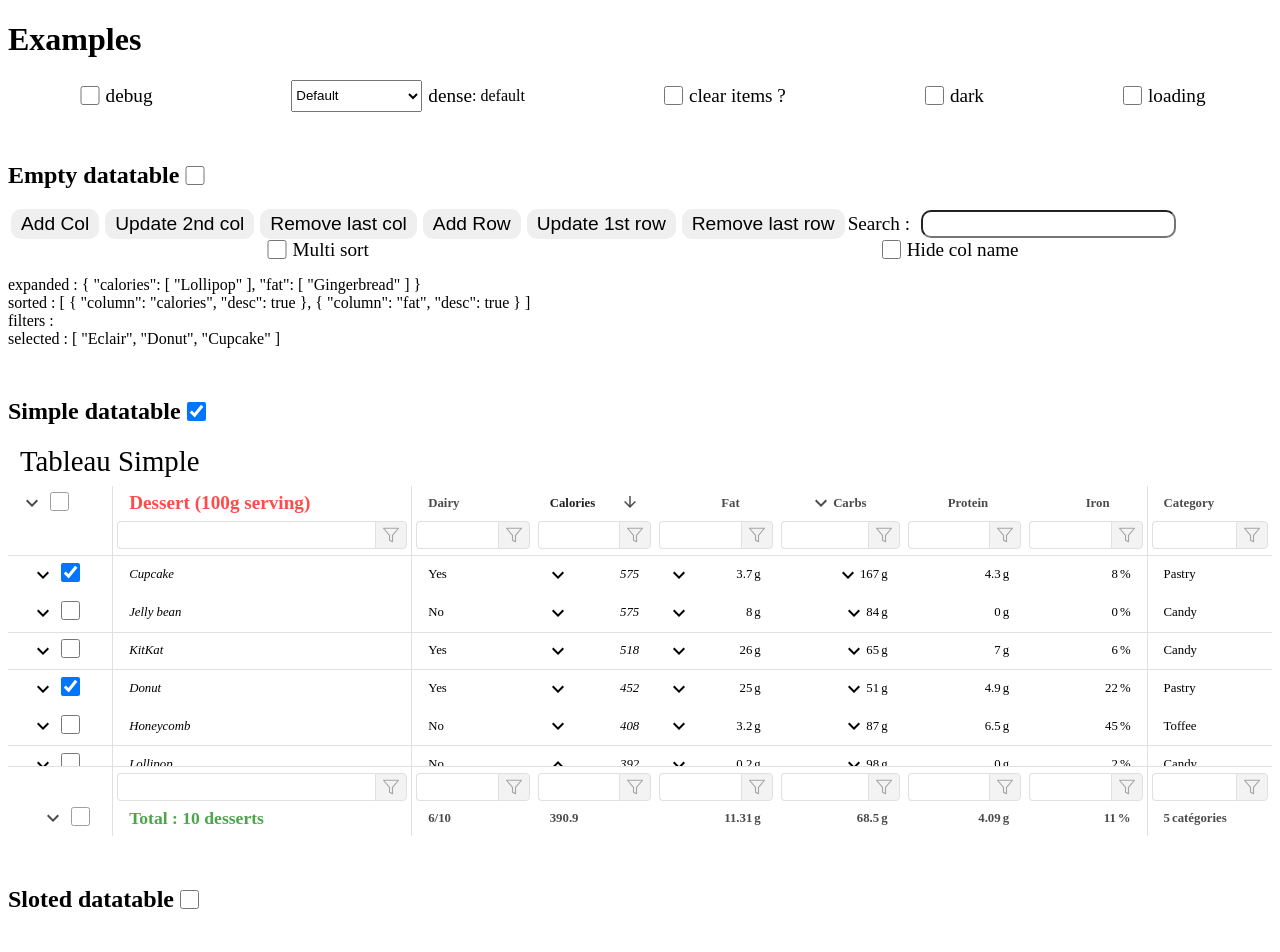
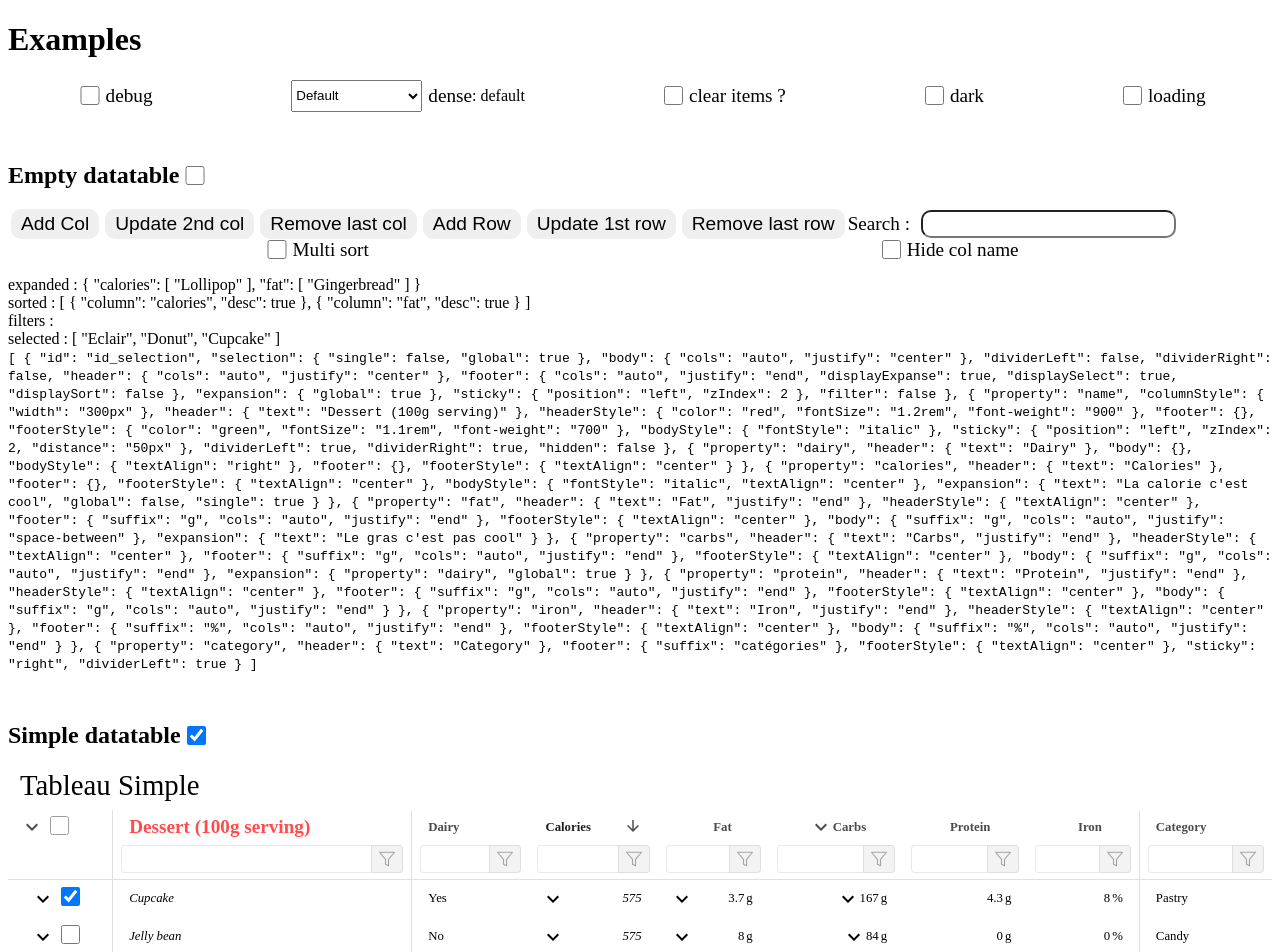
Before and after one commit to BOISSARD/vue3-bc-datatable, a Vue app: page / in a window 1280 px wide. Shown: the top 952 px of the page. Built offline with nearby package versions, Linux system fonts and the light colour scheme.

Commit message:
Work in progress for column filters

```diff
--- a/src/App.vue
+++ b/src/App.vue
@@ -29,7 +29,7 @@
 	<template v-if="tabSimple || tabSloted">
 	<div :style="{ display: 'flex', flexWrap: 'wrap', alignItems: 'center', justifyContent: 'space-around', marginBottom: '15px' }">
 		<div :style="{ flex: '0 0 auto' }"> <button @click="addCol" >Add Col</button> </div>
-		<div :style="{ flex: '0 0 auto' }"> <button @click="update1stCol" >Update 2nd col</button> </div>
+		<div :style="{ flex: '0 0 auto' }"> <button @click="update2ndCol" >Update 2nd col</button> </div>
 		<div :style="{ flex: '0 0 auto' }"> <button @click="removeCol" >Remove last col</button> </div>
 		<div :style="{ flex: '0 0 auto' }"> <button @click="addRow" >Add Row</button> </div>
 		<div :style="{ flex: '0 0 auto' }"> <button @click="update1stRow" >Update 1st row</button> </div>
@@ -42,6 +42,7 @@
 	<div :style="{ width: '100%' }">sorted : {{ sorted }}</div>
 	<div :style="{ width: '100%' }">filters : {{ search }} {{ filters }}</div>
 	<div :style="{ width: '100%' }">selected : {{ selected }}</div>
+	<code>{{ headers }}</code>
 	</template>
 
 <h2 id="tabSimple">Simple datatable <input type="checkbox" v-model="tabSimple"></h2>
@@ -213,7 +214,8 @@ const filters = ref(null)
 const selected = ref<DatatableSelection>(["Eclair", "Donut", "Cupcake"])
 const expanded = ref({ 'calories': ['Lollipop'], 'fat': ['Gingerbread'] })
 
-const headers = computed<Partial<DatatableColumn>[]>(() => ([
+// const headers = computed<Partial<DatatableColumn>[]>(() => ([
+const headers = ref<Partial<DatatableColumn>[]>([
 	{ id:"id_selection", selection: { single: false, global: true },
 		body: { cols: "auto", justify: "center" }, dividerLeft: false, dividerRight: false,
 		header: { cols: "auto", justify: "center" },
@@ -242,7 +244,7 @@ const headers = computed<Partial<DatatableColumn>[]>(() => ([
 	{ property: 'iron', header: { text: 'Iron', justify: "end" }, headerStyle: { textAlign: "center" }, footer: { text: (irons:number[]) => Math.round(average(irons)*10000)/100, suffix: "%", cols: "auto", justify: "end" }, footerStyle: { textAlign: "center" }, body: { text: (iron:number) => Math.round(iron*10000)/100, suffix: "%", cols: "auto", justify: "end" } },
 	{ property: 'category', header: { text: 'Category' }, footer: { text: (categories: string[]) => [...new Set(categories)].length, suffix: "catégories" }, footerStyle: { textAlign: "center" }, sticky: "right", dividerLeft: true },
 	// { header : { text: 'Actions' }, sort: false }
-]))
+])//)
 function average(vals) {
     return Math.round((vals.reduce((a, b) => a + b, 0)/vals.length || 0)*100)/100
 }
@@ -271,12 +273,12 @@ const items = ref<Array<Item>>([
 
 function addCol(){
 	let name = 'Col-'+Math.random().toString(36).substring(2,7)
-	headers.value.push({ property: name, footer: { text: average }, footerStyle: { textAlign: 'center', } })
+	headers.value.push({ property: name, header: { text: name }, footer: { text: average }, footerStyle: { textAlign: 'center', } })
 	items.value.forEach(item => {
 		item[name] = Math.round(Math.random()*100)
 	});
 }
-function update1stCol() {
+function update2ndCol() {
 	const index = 1
 	if(headers.value?.[index]) {
 		headers.value[index].dividerRight = !headers.value?.[index]?.dividerRight
--- a/src/components/datatable-headers.vue
+++ b/src/components/datatable-headers.vue
@@ -1,9 +1,9 @@
 <template>
     <component :is="component" :class="{ divider: table.hasDivider(component) }">
         <slot :name="slotPrefix" v-bind="table">
-            <tr v-if="table.displayFilters && component === 'tfoot'">
+            <!-- <tr v-if="table.displayFilters && component === 'tfoot'">
                 <slot :name="`${slotPrefix}-tr-filters`" v-bind="table">
-                    <slot v-if="table" v-for="column in headers" :key="table.generateKey(component, column)"
+                    <slot v-if="table" v-for="column in headers" :key="`filter-${table.generateKey(component, column)}`"
                         :name="`${slotPrefix}-${column.id}-filter`"
                         v-bind="table"
                         :value="table.format(column, table.displaying, slotPrefix)"
@@ -11,26 +11,19 @@
                         :style="{ ...column[`${slotPrefix}Style`], ...table.getSticky(column) }"
                     >
                         <template v-if="!column.hidden">
-                            <th v-if="column.filter == false"></th>
+                            <th v-if="!column.filter"></th>
                             <th v-else-if="true"
                                 :class="[ { 'divider-left': column.dividerLeft, 'divider-right': column.dividerRight }, ]"
                                 class="table-filter"
                             >
                                 <div>
-                                    <input class="table-filter-input" >
-                                    <button class="table-filter-button" >
-                                        <svg viewBox="0 0 24 24" stroke="currentColor" stroke-width="1.5" fill="none" stroke-linecap="round" stroke-linejoin="round">
-                                            <polygon points="22 3 2 3 10 12.46 10 19 14 21 14 12.46 22 3"></polygon>
-                                        </svg>
-                                    </button>
-                                    <!-- <select >
-                                    </select> -->
+
                                 </div>
                             </th>
                         </template>
                     </slot>
                 </slot>
-            </tr>
+            </tr> -->
             <tr>
                 <slot :name="`${slotPrefix}-tr`" v-bind="table">
                     <slot v-if="table" v-for="column in headers" :key="table.generateKey(component, column)"
@@ -67,30 +60,41 @@
                     </slot>
                 </slot>
             </tr>
-            <tr v-if="table.displayFilters && component === 'thead'">
+            <!-- <tr v-if="table.displayFilters && component === 'thead'"> -->
+            <tr v-if="table.displayFilters">
                 <slot :name="`${slotPrefix}-tr-filters`" v-bind="table">
-                    <slot v-if="table" v-for="column in headers" :key="table.generateKey(component, column)"
+                    <slot v-if="table" v-for="column in headers" :key="`filter-${table.generateKey(component, column)}`"
                         :name="`${slotPrefix}-${column.id}-filter`"
                         v-bind="table"
                         :value="table.format(column, table.displaying, slotPrefix)"
                         :class="[column[`${slotPrefix}Class`], { 'divider-left': column.dividerLeft, 'divider-right': column.dividerRight }]"
-                        :style="{ ...column[`${slotPrefix}Style`], ...table.getSticky(column) }"
+                        :style="{ ...column[`${slotPrefix}Style`], ...table.getSticky(column), ...table.getRowHeightFromDensity.value }"
                     >
                         <template v-if="!column.hidden">
-                            <th v-if="column.filter == false"></th>
+                            <th v-if="!column.filter"
+                                :class="[ { 'divider-left': column.dividerLeft, 'divider-right': column.dividerRight }, ]"
+                                :style="{ ...table.getSticky(column), ...table.getRowHeightFromDensity.value,  }"
+                            >
+                            </th>
                             <th v-else-if="true"
                                 :class="[ { 'divider-left': column.dividerLeft, 'divider-right': column.dividerRight }, ]"
+                                :style="{ ...table.getSticky(column), ...table.getRowHeightFromDensity.value,  }"
                                 class="table-filter"
+                                @mouseleave="hideFiltersMenu(table.generateKey(component, column))"
                             >
                                 <div>
                                     <input class="table-filter-input" >
-                                    <button class="table-filter-button" >
+                                    <button class="table-filter-button" @click="displayFiltersMenu(table.generateKey(component, column), column)">
                                         <svg viewBox="0 0 24 24" stroke="currentColor" stroke-width="1.5" fill="none" stroke-linecap="round" stroke-linejoin="round">
                                             <polygon points="22 3 2 3 10 12.46 10 19 14 21 14 12.46 22 3"></polygon>
                                         </svg>
                                     </button>
-                                    <!-- <select >
-                                    </select> -->
+                                    <div class="table-filter-menu" v-if="displayedFiltersMenu === table.generateKey(component, column)" >
+                                        <ul>
+                                            <li>No Filter</li>
+                                            <li v-for="i in 5" @click="" class="" >Filtre {{ i }}</li>
+                                        </ul>
+                                    </div>
                                 </div>
                             </th>
                         </template>
@@ -103,7 +107,7 @@
 </template>
 
 <script setup lang='ts'>
-import { computed, onMounted, watch } from 'vue';
+import { ref, computed, onMounted, watch } from 'vue';
 import DatatableCell from "./datatable-cell.vue"
 import { DatatableColumn, DatatableRow, DatatableSelection } from './types';
 import RerenderChecker from "./rerender-checker.vue"
@@ -132,9 +136,6 @@ const slotPrefix = computed(() => {
     return props.is === "head" ? "header" : props.is === "foot" ? "footer" : "unknown"
 })
 
-// console.groupCollapsed(`${component.value.toUpperCase()} ${props.identifiant} :`)
-// console.table(props.table, ["value"])
-// console.groupEnd()
 
 // #region  ###     GENERIC       ###
 if(props.debug) {
@@ -146,6 +147,20 @@ if(props.debug) {
     }, { immediate: true, deep: true })
 }
 // #endregion  ###     GENERIC       ###
+
+const displayedFiltersMenu = ref<string>("")
+function displayFiltersMenu(buttonName: string, column: any) {
+    // console.log("displayFiltersMenu", buttonName, column)
+    if(displayedFiltersMenu.value === buttonName) displayedFiltersMenu.value = ''
+    else displayedFiltersMenu.value = buttonName
+}
+function hideFiltersMenu(buttonName: string) {
+    // return
+    // console.log("hideFiltersMenu", buttonName, displayedFiltersMenu.value)
+    displayedFiltersMenu.value = ""
+}
 </script>
 
-<style></style>
+<style lang="scss">
+
+</style>
--- a/src/components/datatable.vue
+++ b/src/components/datatable.vue
@@ -388,9 +388,11 @@ const emit = defineEmits<{
 //#endregion    ###     Events       ###
 
 //#region       ###     COLUMNS       ###
-const columns = ref<DatatableColumn[]>([]);
-watch(() => props.columns, () => {
-        // console.info(`${props.identifiant} watch props.columns :`, props.columnss, isRef(props.columns), isReactive(props.columns))
+const columns = ref<Array<Partial<DatatableColumn>>>([]);
+watch(
+    () => props.columns,
+    () => {
+        console.info(`${props.identifiant} watch props.columns :`, props.columns)
         if (Array.isArray(props.columns)) {
             columns.value = cloneDeep(props.columns);
         } else {
@@ -401,7 +403,7 @@ watch(() => props.columns, () => {
 );
 
 const getColumns = computed<DatatableColumn[]>(() => {
-    // console.log(`====================================\n${props.identifiant} getColumns :`, columns.value);
+    console.log(`====================================\n${props.identifiant} getColumns :`, columns.value);
     if (!columns.value) return [];
     let retour = [];
 
@@ -431,7 +433,10 @@ const getColumns = computed<DatatableColumn[]>(() => {
 //#region       ###     ROWS       ###
 let rows = ref<Array<Partial<DatatableRow>>>([]);
 
-watch(() => props.rows, () => {
+watch(
+    () => props.rows,
+    () => {
+        console.info(`${props.identifiant} watch props.rows :`, props.rows)
         if (Array.isArray(props.rows)) {
             rows.value = cloneDeep(props.rows);
         } else {
@@ -973,13 +978,29 @@ const getThis = computed(() => {
 
 <style lang="scss">
 :root {
+    --table-background-color-light: white;
+    --table-background-color-dark: #1e1e1e;
+
+    --table-text-color-light: black;
+    --table-text-color-dark: white;
+
+    --table-button-color-light: lightgray;
+    --table-button-color-dark: gray;
+    --table-button-hover-color-light: gray;
+    --table-button-hover-color-dark: lightgray;
+
     --table-border-options: thin solid;
     --table-border-color-light: rgba(0, 0, 0, 0.12);
     --table-border-color-dark: hsla(0, 0%, 100%, 0.12);
+
     --table-expansion-shadow-light: rgb(50 50 50 / 50%);
     --table-expansion-shadow-dark: rgb(200 200 200 / 50%);
     --table-expansion-shadow-top: inset 0 4px 10px -8px;
     --table-expansion-shadow-bottom: inset 0 -4px 10px -8px;
+
+    // --table-headers-background-color: rgb(246, 247, 250);
+    // --table-odd-background-color: #e0e6ed26;
+    // --table-even-background-color: #e0e6ed26;
 }
 
 table {
@@ -1005,6 +1026,11 @@ table {
 
         box-sizing: border-box;
 
+        .table-filter {
+            // padding-left: 0px !important;
+            // padding-right: 0px !important;
+        }
+
         .table-filter-input {
             height: 28px;
         }
@@ -1047,8 +1073,13 @@ table {
             height: 26px;
         }
 
+        .table-filter {
+            // padding-left: 2px !important;
+            // padding-right: 2px !important;
+        }
+
         .table-filter-input {
-            height: 20px;
+            height: 24px;
         }
 
         .table-filter-button > svg {
@@ -1069,6 +1100,11 @@ table {
             height: 62px;
         }
 
+        .table-filter {
+            // padding-left: 10px !important;
+            // padding-right: 10px !important;
+        }
+
         .table-filter-input {
             height: 40px;
         }
@@ -1077,7 +1113,6 @@ table {
             width: 18px;
             height: 18px;
         }
-
 
         .table-progress .table-progress-bar {
             height: 8px;
@@ -1214,45 +1249,45 @@ table {
 
 
     .table-filter {
-        padding-left: 4px !important;
-        padding-right: 4px !important;
+        padding-left: 8px !important;
+        padding-right: 8px !important;
 
         > div {
             width: 100%;
             max-width: 100%;
             display: flex;
+            position: relative;
         }
     }
 
     .table-filter-input {
-        min-width: 60px;
+        // min-width: 60px;
         width: 100%;
         // flex: 1 0 auto;
 
         box-sizing: border-box;
 
-        border: 1px solid lightgray;
-        border-right: 0;
+        // border: 1px solid var(--table-border-color-light);
+        border-right: 0 !important;
         border-radius: 4px 0 0 4px;
 
-        &:focus {
-            outline: none;
-        }
+        outline: none;
     }
 
     .table-filter-button {
+
         // width: 100%;
-        flex: 1 0 auto;
-
-        margin: 0;
-        padding: 2px 6px;
+        // flex: 0 0 auto;
 
         display: flex;
         align-items: center;
         justify-content: center;
 
+        margin: 0;
+        padding: 2px 6px;
+
         border-radius: 0 4px 4px 0;
-        border: 1px solid lightgray;
+        // border: 1px solid var(--table-border-color-light);
         background-color: buttonface;
 
         &:hover {
@@ -1266,6 +1301,37 @@ table {
         > svg {
             color: grey;
         }
+    }
+
+    .table-filter-menu {
+        position: absolute;
+        // padding: 10px;
+
+        right: 0;
+
+        border-radius: 4px;
+
+        opacity: 1;
+        z-index: 4;
+
+        ul {
+            list-style-type: none;
+            margin: 0;
+            padding: 0;
+        }
+
+        li {
+            margin: 0;
+            padding: 10px 20px;
+            cursor: pointer;
+        }
+    }
+
+    thead .table-filter-menu {
+        top: calc(100% - 1px);
+    }
+    tfoot .table-filter-menu {
+        bottom: calc(100% - 1px);
     }
 }
 
@@ -1285,6 +1351,10 @@ table {
 }
 
 .table-wrapper.theme--light {
+
+    background-color: var(--table-background-color-light);
+    color: var(--table-text-color-light);
+
     table {
         &.divider {
             thead>tr:last-child {
@@ -1359,7 +1429,7 @@ table {
 
         th,
         td {
-            background-color: white;
+            background-color: var(--table-background-color-light);
 
             &.divider-left {
                 border-left: var(--table-border-options)  var(--table-border-color-light);
@@ -1395,11 +1465,23 @@ table {
             }
         }
     }
+
+    .table-filter-input, .table-filter-button, .table-filter-menu {
+        border: 1px solid var(--table-border-color-light);
+    }
+    .table-filter-menu ul {
+        background-color: var(--table-background-color-light);
+
+            li:hover, li.table-filter-active {
+                background-color: var(--table-border-color-light);
+            }
+    }
+
 }
 
 .table-wrapper.theme--dark {
-    background-color: #1e1e1e;
-    color: #fff;
+    background-color: var(--table-background-color-dark);
+    color: var(--table-text-color-dark);
 
     table {
         &.divider {
@@ -1473,7 +1555,7 @@ table {
 
         th,
         td {
-            background-color: #1e1e1e;
+            background-color: var(--table-background-color-dark);
 
             &.divider-left {
                 border-left: var(--table-border-options)  var(--table-border-color-dark);
@@ -1508,6 +1590,19 @@ table {
                 box-shadow: var(--table-expansion-shadow-bottom) var(--table-expansion-shadow-dark);
             }
         }
+
+        .table-filter-input, .table-filter-button, .table-filter-menu {
+            border: 1px solid var(--table-border-color-dark);
+            // border: 1px solid var(--table-border-color-dark);
+        }
+        .table-filter-menu ul {
+            background-color: var(--table-background-color-dark);
+
+            li:hover, li.table-filter-active {
+                background-color: var(--table-border-color-dark);
+            }
+        }
+
     }
 }
 
```
